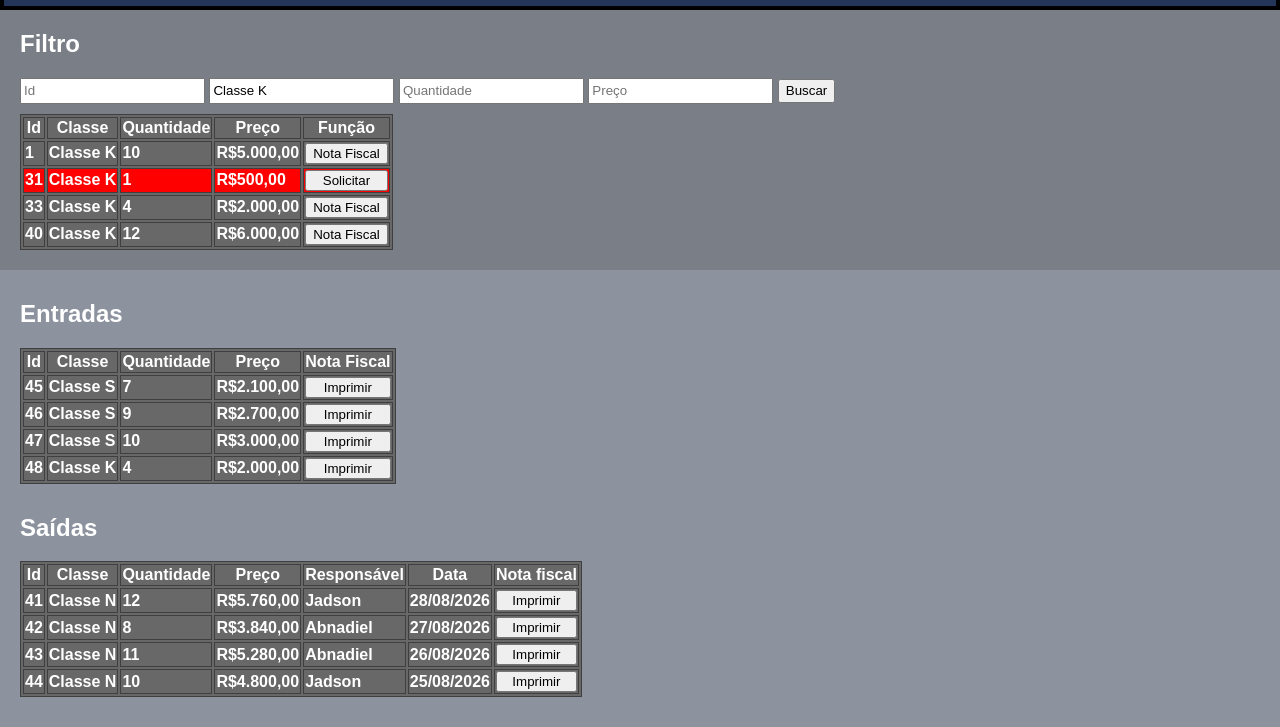
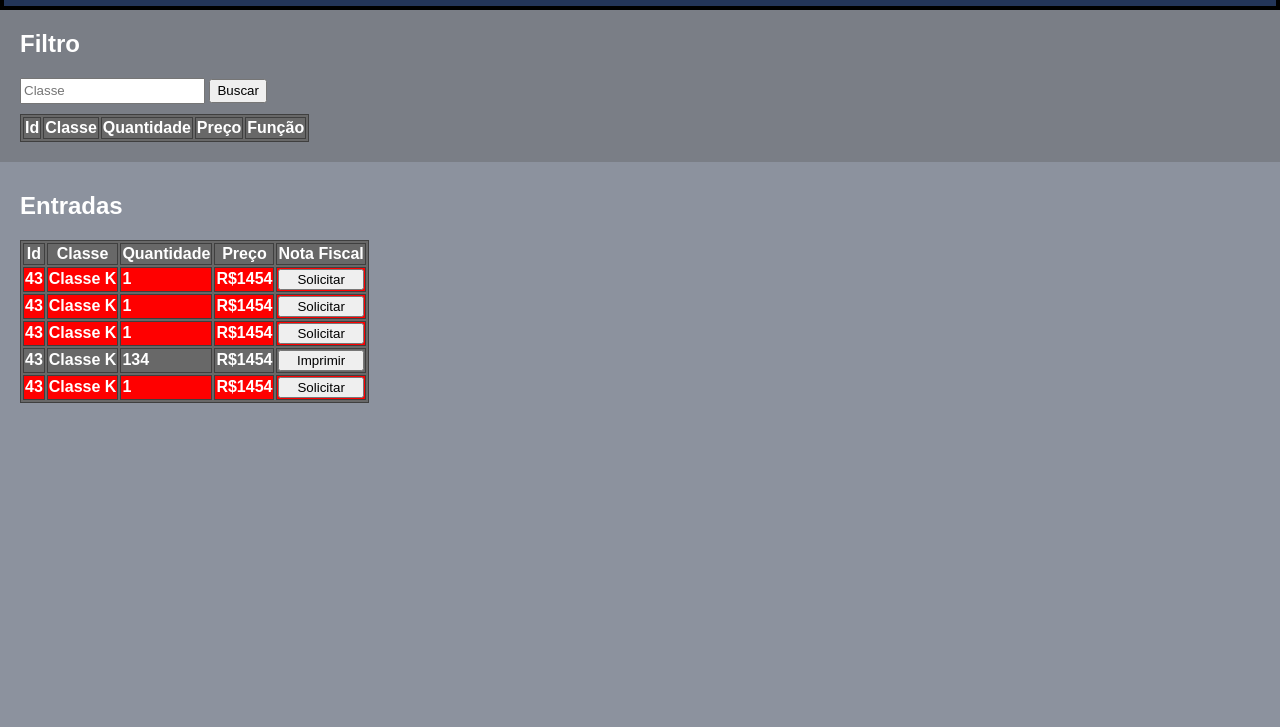
Before and after one commit to Marcossly07/FrontEnd-SA1, a plain HTML site: page templates/entradas-e-saidas.html in a window 1280 px wide. Shown: the part 98-825 px from the top of the page. After the commit the page ends 800 px from the top, so only its background shows below. Drawn offline with nearby package versions, Linux system fonts and the light colour scheme.

Commit message:
adicionando o script

```diff
--- a/scripts/entradas-e-saidas.js
+++ b/scripts/entradas-e-saidas.js
@@ -0,0 +1,58 @@
+let produtos_cadastrados=[{id:"43",nome:"hilquias",classe:"Classe K",quantidade:"1",preco:"1454"},{id:"43",nome:"hilquias",classe:"Classe K",quantidade:"1",preco:"1454"},{id:"43",nome:"hilquias",classe:"Classe K",quantidade:"1",preco:"1454"},{id:"43",nome:"hilquias",classe:"Classe K",quantidade:"134",preco:"1454"},{id:"43",nome:"hilquias",classe:"Classe K",quantidade:"1",preco:"1454"},];
+const tbody=document.getElementById("minha-tabela-filtro");
+let linhas="";
+let formulario=document.getElementById("form-id");
+formulario.addEventListener('submit',function(event){
+    event.preventDefault();
+    const inputid=document.getElementById("input-id").value;
+    for (let i=0;i<produtos_cadastrados.length;i++){
+    console.log(inputid)
+    if (produtos_cadastrados[i].classe==inputid){
+        if (produtos_cadastrados[i].quantidade<2){
+            linhas+=`
+            <tr class="pouca_quantidade">
+                <td>${produtos_cadastrados[i].id}</td>
+                <td>${produtos_cadastrados[i].classe}</td>
+                <td>${produtos_cadastrados[i].quantidade}</td>
+                <td>R$${produtos_cadastrados[i].preco}</td>
+                <td><button>Solicitar</button></td>
+            </tr>
+    `;}else{
+            linhas+=`
+            <tr>
+                <td>${produtos_cadastrados[i].id}</td>
+                <td>${produtos_cadastrados[i].classe}</td>
+                <td>${produtos_cadastrados[i].quantidade}</td>
+                <td>R$${produtos_cadastrados[i].preco}</td>
+                <td><button>Nota Fiscal</button></td>
+            </tr>
+    `};
+    tbody.innerHTML=linhas;
+}}
+
+})
+
+const tbodyEntradas= document.getElementById("tabela-entradas");
+let linhas_entradas="";
+for(let i=0;i<produtos_cadastrados.length;i++){
+    if (produtos_cadastrados[i].quantidade<2){
+            linhas_entradas+=`
+            <tr class="pouca_quantidade">
+                <td>${produtos_cadastrados[i].id}</td>
+                <td>${produtos_cadastrados[i].classe}</td>
+                <td>${produtos_cadastrados[i].quantidade}</td>
+                <td>R$${produtos_cadastrados[i].preco}</td>
+                <td><button>Solicitar</button></td>
+            </tr>
+    `;}else{
+            linhas_entradas+=`
+            <tr>
+                <td>${produtos_cadastrados[i].id}</td>
+                <td>${produtos_cadastrados[i].classe}</td>
+                <td>${produtos_cadastrados[i].quantidade}</td>
+                <td>R$${produtos_cadastrados[i].preco}</td>
+                <td><button>Imprimir</button></td>
+            </tr>
+    `};
+    tbodyEntradas.innerHTML=linhas_entradas;
+}
--- a/templates/entradas-e-saidas.html
+++ b/templates/entradas-e-saidas.html
@@ -21,11 +21,8 @@
         <div class="adicionar-cor">
         <section class="filtro">
             <h2>Filtro</h2>
-            <form>
-                <input type="number" placeholder="Id" readonly>
-                <input type="text" placeholder="Classe" value="Classe K" readonly>
-                <input type="number" placeholder="Quantidade" readonly>
-                <input type="number" placeholder="Preço" readonly>
+            <form id="form-id">
+                <input type="text" placeholder="Classe" id="input-id">
                 <button type="submit">Buscar</button>
             </form>
             <div class="tabela-responsiva">
@@ -39,35 +36,8 @@
                             <th>Função</th>
                         </tr>
                     </thead>
-                    <tbody>
-                        <tr>
-                            <td>1</td>
-                            <td>Classe K</td>
-                            <td>10</td>
-                            <td>R$5.000,00</td>
-                            <td><button>Nota Fiscal</button></td>
-                        </tr>
-                        <tr class="pouca_quantidade">
-                            <td>31</td>
-                            <td>Classe K</td>
-                            <td>1</td>
-                            <td>R$500,00</td>
-                            <td><button>Solicitar</button></td>
-                        </tr>
-                        <tr>
-                            <td>33</td>
-                            <td>Classe K</td>
-                            <td>4</td>
-                            <td>R$2.000,00</td>
-                            <td><button>Nota Fiscal</button></td>
-                        </tr>
-                        <tr>
-                            <td>40</td>
-                            <td>Classe K</td>
-                            <td>12</td>
-                            <td>R$6.000,00</td>
-                            <td><button>Nota Fiscal</button></td>
-                        </tr>
+                    <tbody id="minha-tabela-filtro">
+
                     </tbody>
                 </table>
             </div>
@@ -86,96 +56,13 @@
                             <th>Nota Fiscal</th>
                         </tr>
                     </thead>
-                    <tbody>
-                        <tr>
-                            <td>45</td>
-                            <td>Classe S</td>
-                            <td>7</td>
-                            <td>R$2.100,00</td>
-                            <td><button>Imprimir</button></td>
-                        </tr>
-                        <tr>
-                            <td>46</td>
-                            <td>Classe S</td>
-                            <td>9</td>
-                            <td>R$2.700,00</td>
-                            <td><button>Imprimir</button></td>
-                        </tr>
-                        <tr>
-                            <td>47</td>
-                            <td>Classe S</td>
-                            <td>10</td>
-                            <td>R$3.000,00</td>
-                            <td><button>Imprimir</button></td>
-                        </tr>
-                        <tr>
-                            <td>48</td>
-                            <td>Classe K</td>
-                            <td>4</td>
-                            <td>R$2.000,00</td>
-                            <td><button>Imprimir</button></td>
-                        </tr>
-                    </tbody>
-                </table>
-            </div>
-        </section>
-        <section class="saida">
-            <h2>Saídas</h2>
-            <div class="tabela-responsiva">
-                <table border="1">
-                    <thead>
-                        <tr>
-                            <th>Id</th>
-                            <th>Classe</th>
-                            <th>Quantidade</th>
-                            <th>Preço</th>
-                            <th>Responsável</th>
-                            <th>Data</th>
-                            <th>Nota fiscal</th>
-                        </tr>
-                    </thead>
-                    <tbody>
-                        <tr>
-                            <td>41</td>
-                            <td>Classe N</td>
-                            <td>12</td>
-                            <td>R$5.760,00</td>
-                            <td>Jadson</td>
-                            <td>28/08/2026</td>
-                            <td><button>Imprimir</button></td>
-                        </tr>
-                        <tr>
-                            <td>42</td>
-                            <td>Classe N</td>
-                            <td>8</td>
-                            <td>R$3.840,00</td>
-                            <td>Abnadiel</td>
-                            <td>27/08/2026</td>
-                            <td><button>Imprimir</button></td>
-                        </tr>
-                        <tr>
-                            <td>43</td>
-                            <td>Classe N</td>
-                            <td>11</td>
-                            <td>R$5.280,00</td>
-                            <td>Abnadiel</td>
-                            <td>26/08/2026</td>
-                            <td><button>Imprimir</button></td>
-                        </tr>
-                        <tr>
-                            <td>44</td>
-                            <td>Classe N</td>
-                            <td>10</td>
-                            <td>R$4.800,00</td>
-                            <td>Jadson</td>
-                            <td>25/08/2026</td>
-                            <td><button>Imprimir</button></td>
-                        </tr>
+                    <tbody id="tabela-entradas">
                     </tbody>
                 </table>
             </div>
         </section>
     </main>
+    <script src="/scripts/entradas-e-saidas.js"></script>
 </body>
 
 </html>
```
Also changed, not shown: templates/cadastro.html (+3 -1 lines).
